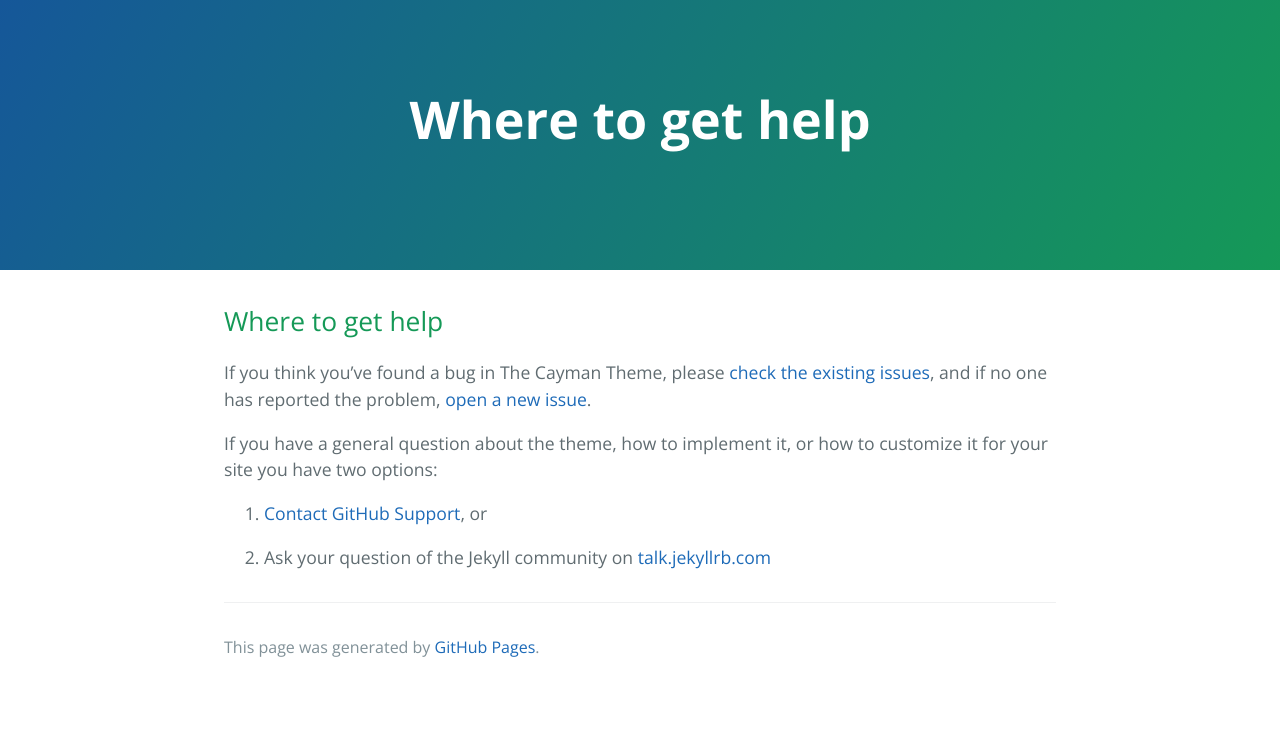
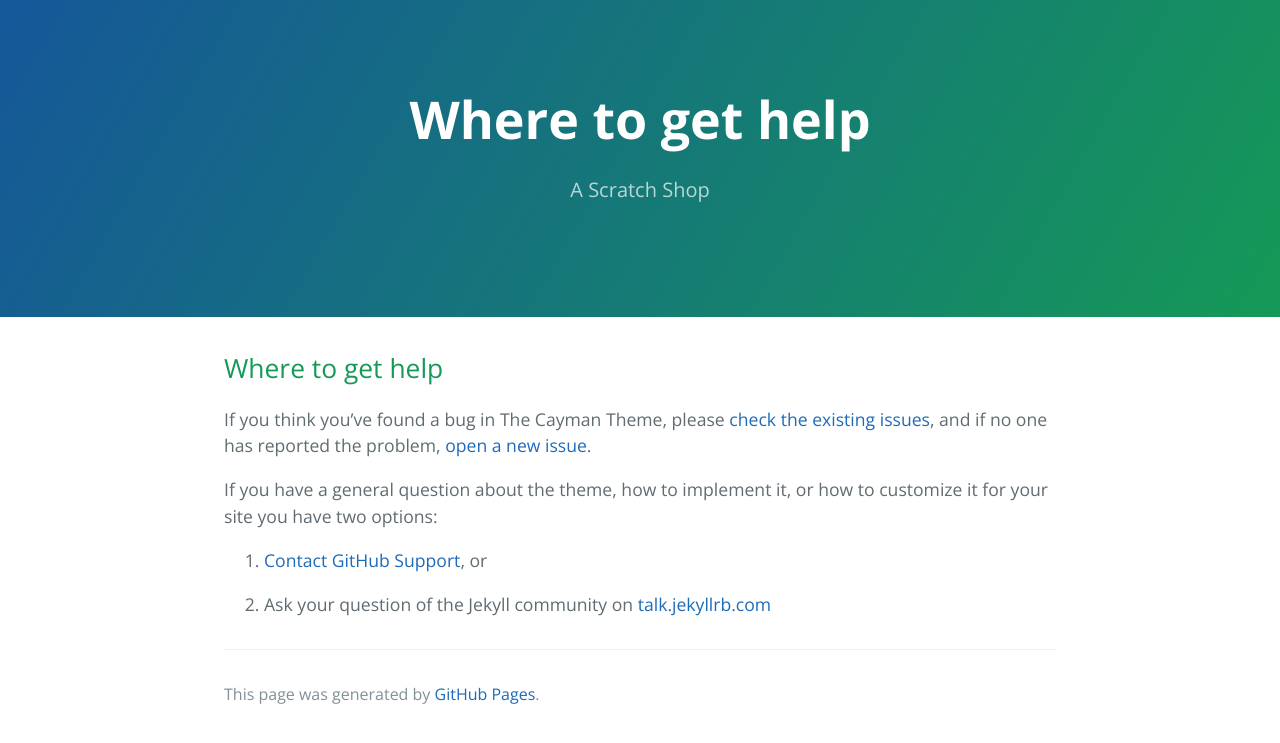
Before and after one commit to life-boat/life-boat.github.io, a Jekyll site: the page built from docs/SUPPORT.md, in a window 1280 px wide. Shown: the top 743 px of the page. Built offline with Jekyll 4.4.1, drawn with Linux system fonts in a browser that asks for light colours; our own code applies the rules of GitHub Pages for plain Markdown files; the repository's description, which GitHub fills in, is left out.

Commit message:
Update _config.yml

```diff
--- a/_config.yml
+++ b/_config.yml
@@ -1,2 +1,4 @@
+title: LifeBoat
+description: A Scratch Shop
 google_analytics:
 theme: jekyll-theme-cayman
```
